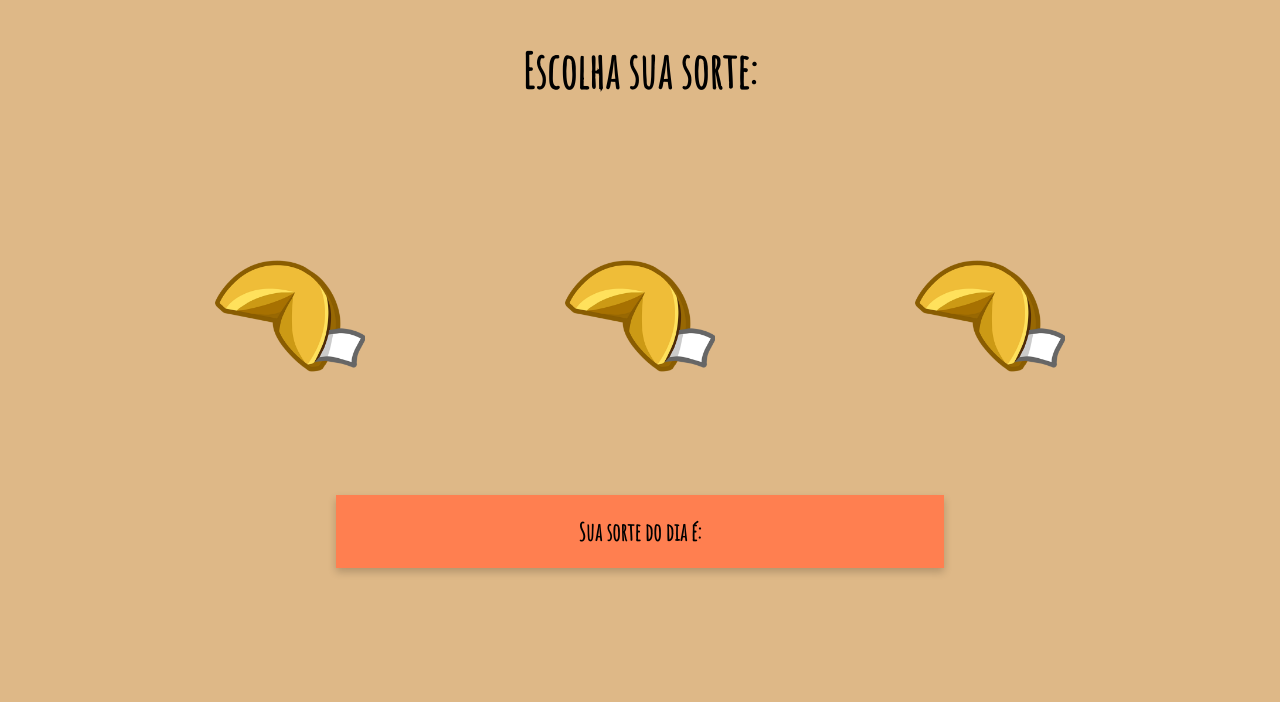
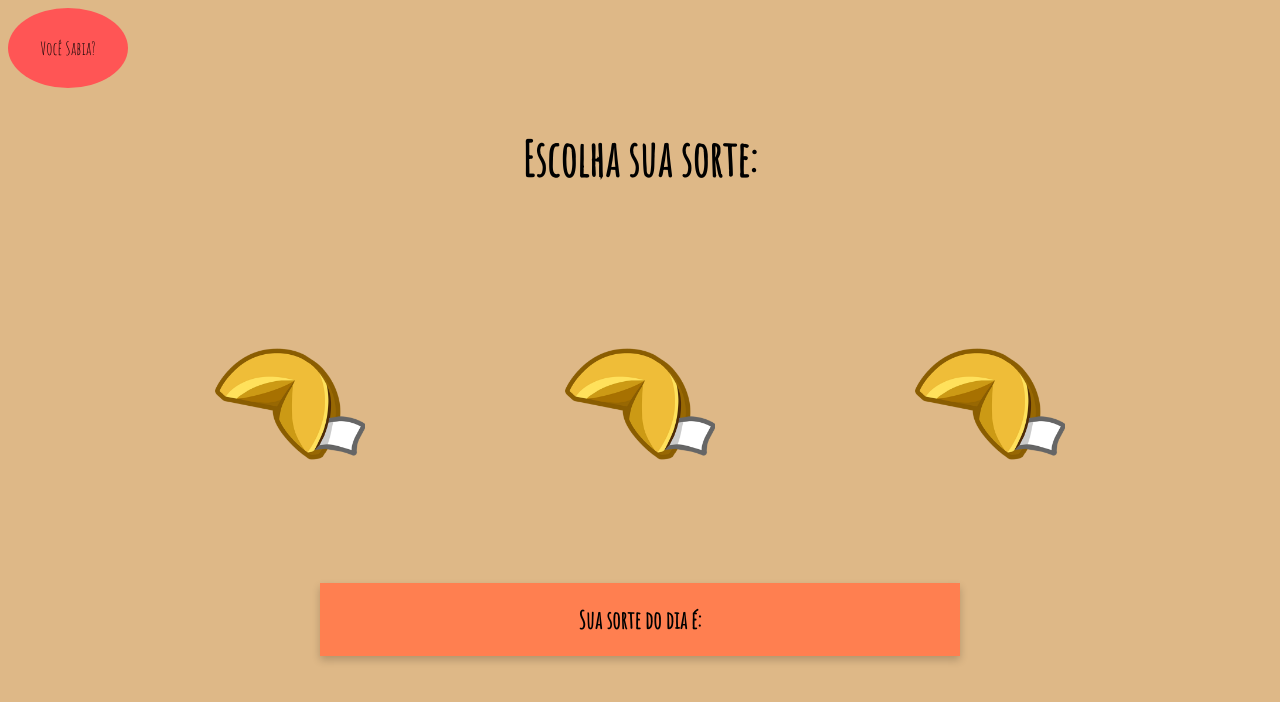
Before and after one commit to giovannacollares/biscoitinho-de-redux, a React (Create React App) app: page / in a window 1280 px wide. Shown: the top 702 px of the page. Built offline with nearby package versions, Linux system fonts and the light colour scheme.

Commit message:
adição action e reducer

```diff
--- a/src/App.js
+++ b/src/App.js
@@ -3,13 +3,17 @@ import { Provider } from "react-redux";
 import store from './store';
 
 import Feed from './components/Feed';
+import Info from './components/Info';
 import FortuneCookie from './components/FortuneCookie';
+import CuriositieCookie from './components/CuriositieCookie';
 
 const App = () => {
   return (
     <div>
     <main>
       <Provider store={ store }>
+           <Info />
+           <CuriositieCookie />
            <Feed />
            <FortuneCookie />
       </Provider>
--- /dev/null
+++ b/src/components/CuriositieCookie/css/index.css
@@ -0,0 +1,7 @@
+ p {
+    font-size: small;
+}
+
+.info {
+    width: 40vh;
+}
--- /dev/null
+++ b/src/components/CuriositieCookie/index.js
@@ -0,0 +1,15 @@
+import React from "react";
+import { connect } from "react-redux";
+import './css/index.css'
+
+const CuriositieCookie = ({ info }) => {
+  return (
+    <section className="info">
+          <p>{info.message}</p>
+    </section>
+  );
+};
+
+export default connect((state) => ({
+        info: state.infoCookie.info
+}))(CuriositieCookie);
--- a/src/components/FortuneCookie/css/index.css
+++ b/src/components/FortuneCookie/css/index.css
@@ -1,7 +1,7 @@
 @import url('https://fonts.googleapis.com/css2?family=Amatic+SC&family=Open+Sans&display=swap');
 
 .card {
-    width: 38rem;
+    width: 50vw;
     margin: auto;
     text-align: center;
 
--- /dev/null
+++ b/src/components/Info/css/index.css
@@ -0,0 +1,19 @@
+@import url('https://fonts.googleapis.com/css2?family=Amatic+SC&display=swap');
+
+.curiosidades  {
+    font-family: 'Amatic SC', cursive;
+    font-size: large;
+
+    height: 10vh;
+    width: 15vh;
+    background-color: rgb(255, 85, 85);
+
+    border: 1px black;
+    border-radius: 60%;
+}
+
+.curiosidades:hover {
+
+    background-color: rgb(243, 243, 243);
+
+}
--- /dev/null
+++ b/src/components/Info/index.js
@@ -0,0 +1,27 @@
+import React from "react";
+import { connect } from "react-redux";
+import { bindActionCreators } from "redux";
+// nossas actions
+import * as InfoAction from "../../store/actions/actions";
+import './css/index.css'
+
+const Info = ({ infoCookie, addInfoCookie }) => {
+  return (
+    <section>
+        <div>
+        {infoCookie.map((item) => (
+          <button className="curiosidades" onClick={() => addInfoCookie(item) }>Você Sabia?</button>
+        ))}
+        </div>
+
+    </section>
+  );
+};
+
+const mapStateToProps = (state) => ({
+  infoCookie: state.infoCookie.curiosities,
+});
+
+const mapDispatchToProps = (dispatch) => bindActionCreators(InfoAction, dispatch)
+
+export default connect(mapStateToProps, mapDispatchToProps)(Info);
--- a/src/store/actions/actions.js
+++ b/src/store/actions/actions.js
@@ -1,3 +1,9 @@
+export function addInfoCookie(infoCookie) {
+  return {
+    type: "SHOW_INFO",
+    infoCookie,
+  };
+}
 
 export function addFortuneCookie(fortuneCookie) {
   return {
--- a/src/store/reducers/index.js
+++ b/src/store/reducers/index.js
@@ -1,8 +1,10 @@
 import { combineReducers } from 'redux'
 
+import infoCookie from './reducerInfoCookie'
 import fortuneCookie from './reducerFortuneCookie'
 
 export default combineReducers({
     //  Nosso reducer é colocado dentro de um objeto
     fortuneCookie,
+    infoCookie,
 })
--- /dev/null
+++ b/src/store/reducers/reducerInfoCookie.js
@@ -0,0 +1,19 @@
+const INITIAL_STATE = {
+  info: [{}],
+  curiosities: [
+    {
+      id: 1,
+      message: 'Apesar de popular em restaurantes de comida chinesa, o biscoitinho foi criado em Kyoto, no Japão',
+    },
+  ],
+};
+
+export default function infoCookie(state = INITIAL_STATE, action) {
+  if (action.type === "SHOW_INFO") {
+    return {
+      ...state,
+      info: action.infoCookie,
+    };
+  }
+  return state;
+}
```
Also changed, not shown: 1 other file (tests, documents, lock files or other folders).
